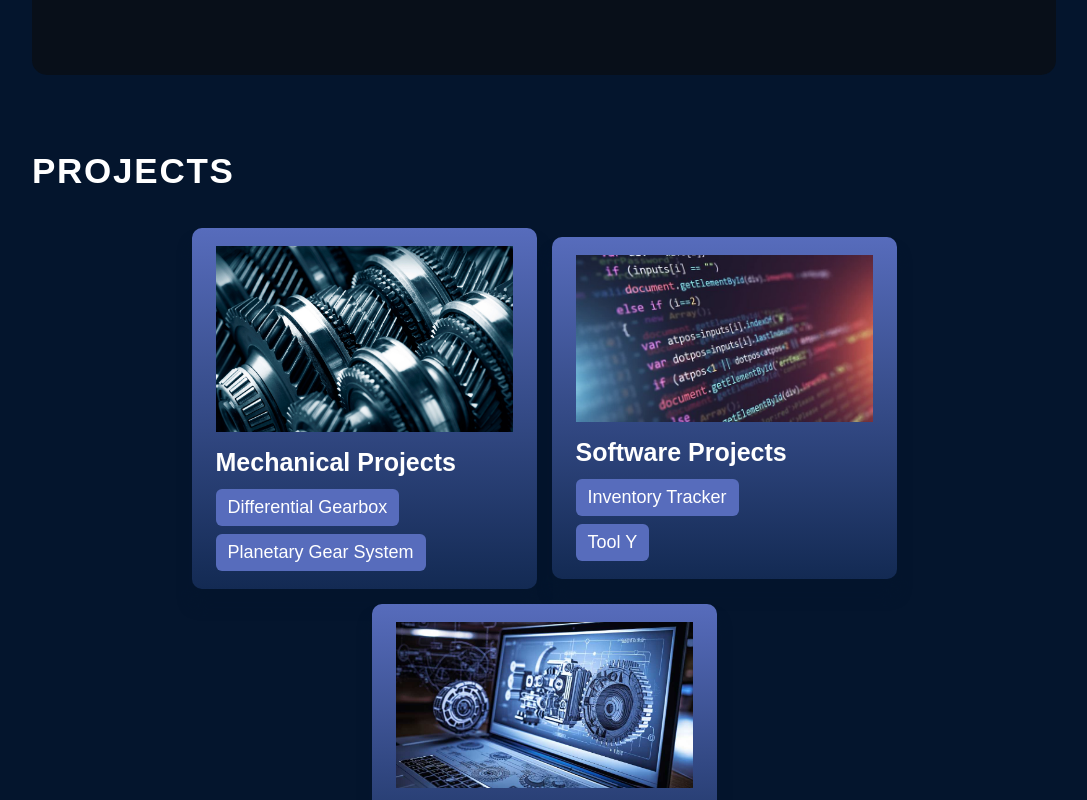
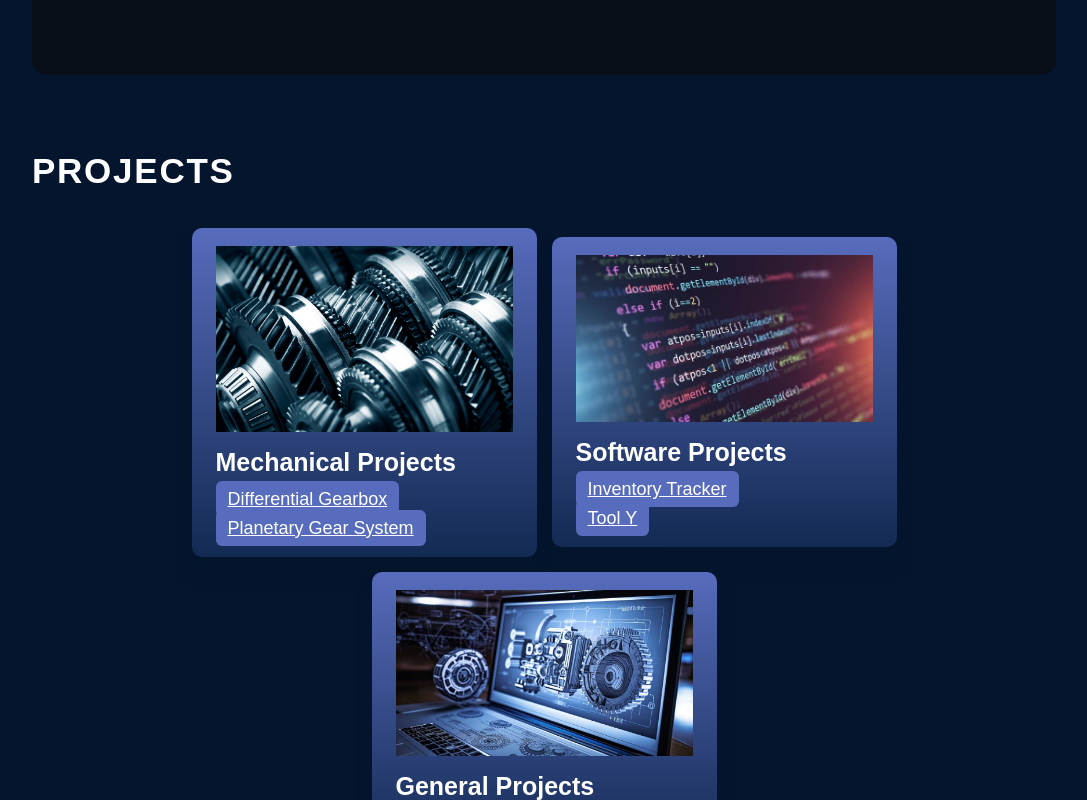
Before and after one commit to Jonathan1928/Jonathan1928.github.io, a React (Vite) app: page / in a window 1280 px wide. Shown: the part 2000-2800 px from the top of the page, without its empty margins (96-1183 px from the left). Built offline with nearby package versions, Linux system fonts and the light colour scheme.

Commit message:
fix: use <Link> for project cards & include new docs build

```diff
--- a/src/components/Projects/CategoryCard.jsx
+++ b/src/components/Projects/CategoryCard.jsx
@@ -1,24 +1,18 @@
 import React from "react";
 import styles from "./CategoryCard.module.css";
+import { Link } from "react-router-dom";
 
 export const CategoryCard = ({ category: { title, imageSrc, items } }) => {
   return (
     <div className={styles.container}>
-      <img
-        src={imageSrc}
-        alt={title}
-        className={styles.image}
-      />
+      <img src={imageSrc} alt={title} className={styles.image} />
       <h3 className={styles.title}>{title}</h3>
       <ul className={styles.list}>
         {items.map(({ id, label, link }) => (
           <li key={id} className={styles.item}>
-            <button
-              className={styles.button}
-              onClick={() => window.location.href = link}
-            >
+            <Link to={link} className={styles.button}>
               {label}
-            </button>
+            </Link>
           </li>
         ))}
       </ul>
```
Also changed, not shown: 3 other files (tests, documents, lock files or other folders).
